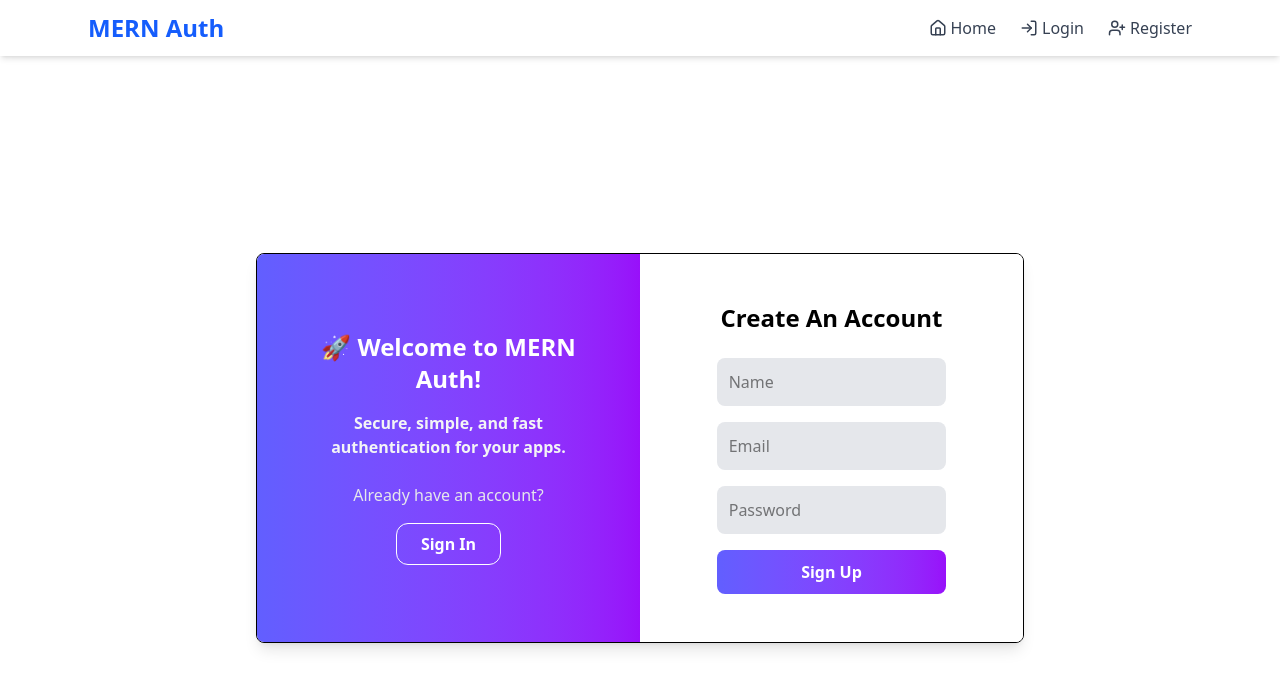
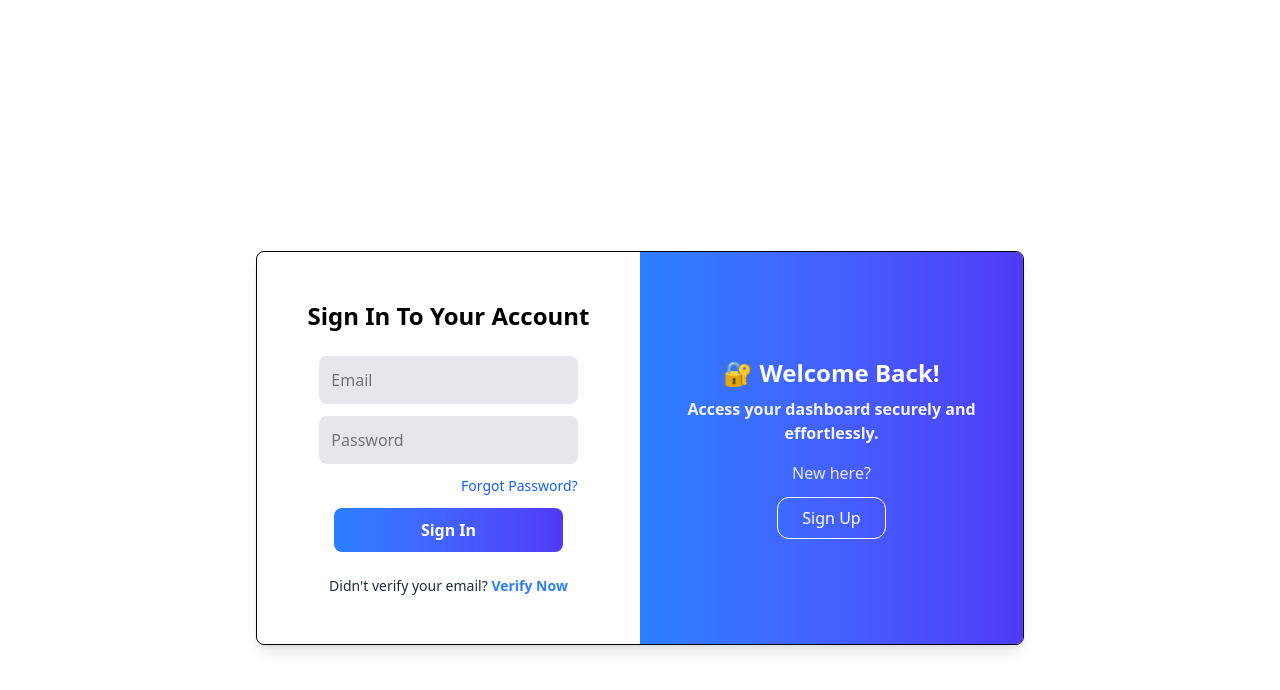
Before and after one commit to CodeX-RJ/Mern-Authentication, a React app in the folder Frontend/: page / in a window 1280 px wide. Shown: the top 690 px of the page. Built offline with nearby package versions, Linux system fonts and the light colour scheme; the HTML template or start-up script is replaced by a standard one.

Commit message:
updated somethings

```diff
--- a/Frontend/src/App.jsx
+++ b/Frontend/src/App.jsx
@@ -13,7 +13,7 @@ import Dashboard from './pages/Dashboard.jsx'
 
 
 const App = () => {
-  const [isLoggedIn, setIsLoggedIn] = useState(false);
+  const [isLoggedIn, setIsLoggedIn] = useState(true);
 
 
   return (
--- a/Frontend/src/component/Navbar.jsx
+++ b/Frontend/src/component/Navbar.jsx
@@ -1,14 +1,17 @@
-import React, { useState } from "react";
+import React, { useState, useContext } from "react";
 import { LogIn, UserPlus, Menu, X, Home } from "lucide-react";
 import {Link} from 'react-router-dom'
+import { UserEmailContext } from "./UserEmailProvider";
 
 const Navbar = ({toggleFunction}) => {
   const {isLoggedIn, setIsLoggedIn} = toggleFunction;
   const [isOpen, setIsOpen] = useState(false);
-
+  const { userEmail, setUserEmail, loggedIn, setLoggedIn, userMe, setUserMe } = useContext(UserEmailContext);
   return (
     <nav className="bg-white shadow-md fixed top-0 left-0 w-full z-50">
-      <div className="max-w-6xl mx-auto px-6 py-3 flex justify-between items-center">
+      {loggedIn? <div>
+
+        <div className="max-w-6xl mx-auto px-6 py-3 flex justify-between items-center">
         {/* Logo / Brand */}
         <h1 className="text-2xl font-bold text-blue-600">MERN Auth</h1>
 
@@ -19,9 +22,6 @@ const Navbar = ({toggleFunction}) => {
           </Link>
           <button className="flex items-center gap-1 text-gray-700 hover:text-blue-600 transition" onClick={()=>setIsLoggedIn(true)}>
             <LogIn size={18} /> <span>Login</span>
-          </button>
-          <button className="flex items-center gap-1 text-gray-700 hover:text-blue-600 transition" onClick={()=>setIsLoggedIn(false)  }>
-            <UserPlus size={18} /> <span>Register</span>
           </button>
         </div>
 
@@ -59,6 +59,14 @@ const Navbar = ({toggleFunction}) => {
           </a>
         </div>
       )}
+
+
+      </div>
+      :
+      <div>
+      </div>
+      }
+
     </nav>
   );
 };
--- a/Frontend/src/component/UserEmailProvider.jsx
+++ b/Frontend/src/component/UserEmailProvider.jsx
@@ -4,9 +4,11 @@ export const UserEmailContext = createContext();
 
 export const UserEmailProvider = ({ children }) => {
   const [userEmail, setUserEmail] = useState('');
+  const [loggedIn, setLoggedIn] = useState(false);
+  const [userMe, setUserMe] = useState(null);
 
   return (
-    <UserEmailContext.Provider value={{ userEmail, setUserEmail }}>
+    <UserEmailContext.Provider value={{ userEmail, setUserEmail, loggedIn, setLoggedIn }}>
       {children}
     </UserEmailContext.Provider>
   );
```
